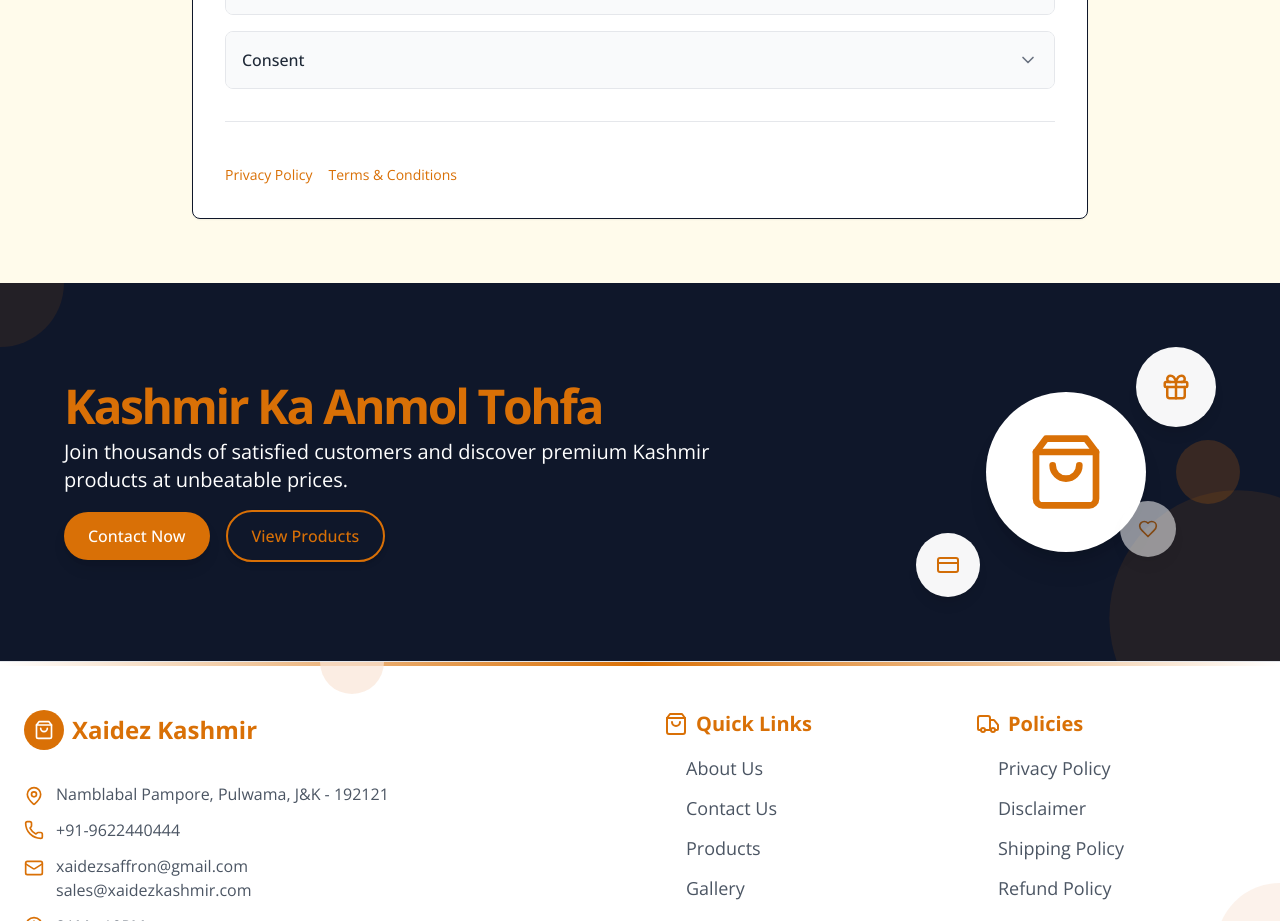
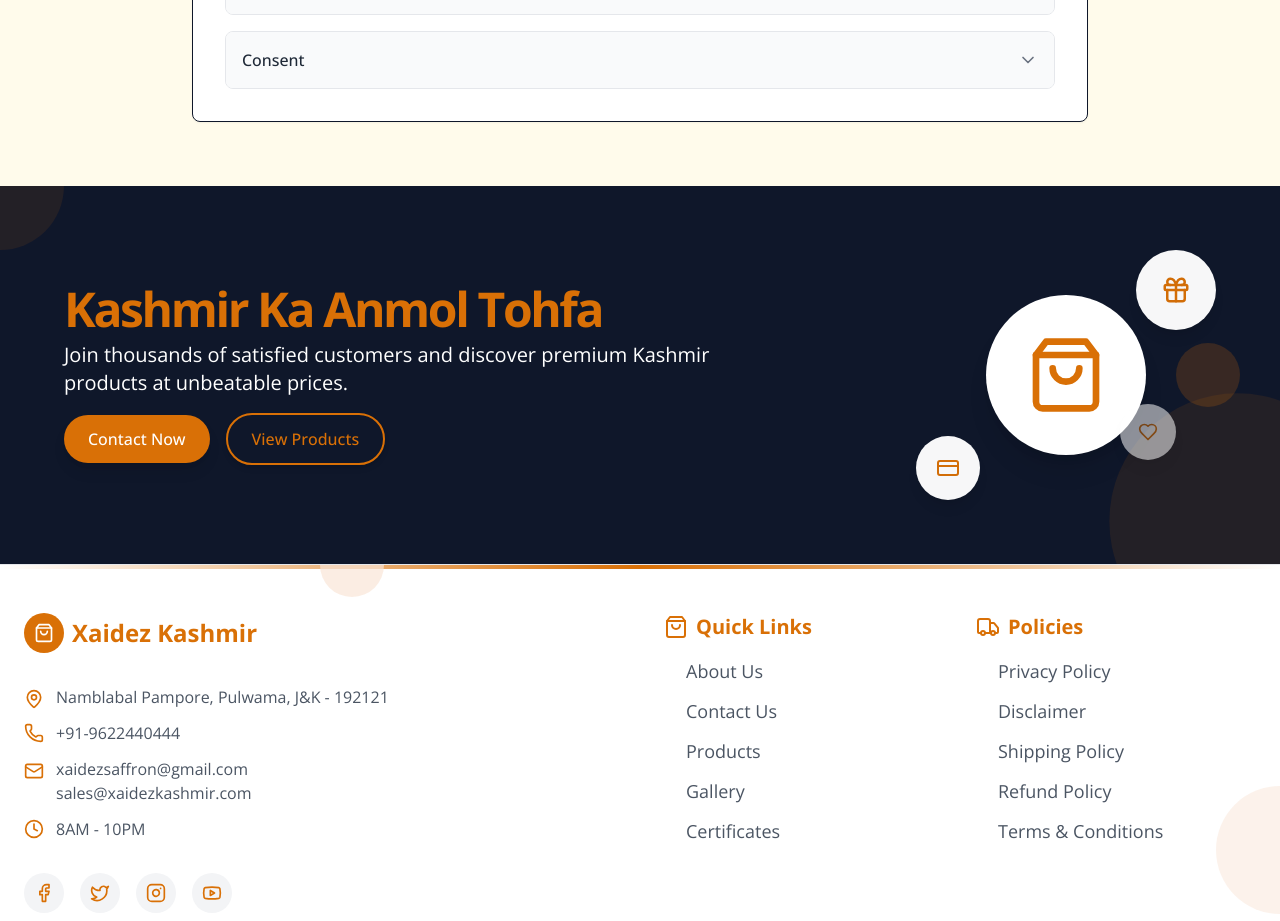
Before and after one commit to AdiInfiniteLoop/xaidez, a Next.js app: page /disclaimer in a window 1280 px wide. Shown: the part 780-1701 px from the top of the page. Built offline with nearby package versions, Linux system fonts and the light colour scheme.

Commit message:
remove a tag

```diff
--- a/app/disclaimer/page.tsx
+++ b/app/disclaimer/page.tsx
@@ -76,16 +76,6 @@
             ))}
           </div>
 
-          <div className="mt-8 pt-6 border-t border-gray-200">
-            <div className="mt-4">
-              <a href="/privacy-policy" className="text-sm text-xaidez-accent hover:underline mr-4">
-                Privacy Policy
-              </a>
-              <a href="/terms-conditions" className="text-sm text-xaidez-accent hover:underline">
-                Terms & Conditions
-              </a>
-            </div>
-          </div>
         </div>
       </div>
     </section>
--- a/app/privacy-policy/page.tsx
+++ b/app/privacy-policy/page.tsx
@@ -87,15 +87,6 @@
               </div>
             ))}
           </div>
-
-          <div className="mt-8 pt-6 border-t border-gray-200">
-
-            <div className="mt-4">
-              <a href="/disclaimer" className="text-sm text-xaidez-accent hover:underline">
-                Read our Disclaimer
-              </a>
-            </div>
-          </div>
         </div>
       </div>
     </section>
--- a/app/refund-policy/page.tsx
+++ b/app/refund-policy/page.tsx
@@ -72,17 +72,6 @@
               </div>
             ))}
           </div>
-
-          <div className="mt-8 pt-6 border-t border-gray-200">
-            <div className="mt-4">
-              <a href="/privacy-policy" className="text-sm text-xaidez-accent hover:underline mr-4">
-                Privacy Policy
-              </a>
-              <a href="/terms-conditions" className="text-sm text-xaidez-accent hover:underline">
-                Terms & Conditions
-              </a>
-            </div>
-          </div>
         </div>
       </div>
     </section>
--- a/app/shipping-policy/page.tsx
+++ b/app/shipping-policy/page.tsx
@@ -99,17 +99,6 @@
               </div>
             ))}
           </div>
-
-          <div className="mt-8 pt-6 border-t border-gray-200">
-            <div className="mt-4">
-              <a href="/refund-policy" className="text-sm text-xaidez-accent hover:underline mr-4">
-                Refund Policy
-              </a>
-              <a href="/terms-conditions" className="text-sm text-xaidez-accent hover:underline">
-                Terms & Conditions
-              </a>
-            </div>
-          </div>
         </div>
       </div>
     </section>
--- a/app/terms-conditions/page.tsx
+++ b/app/terms-conditions/page.tsx
@@ -85,16 +85,6 @@
             ))}
           </div>
 
-          <div className="mt-8 pt-6 border-t border-gray-200">
-            <div className="mt-4">
-              <a href="/privacy-policy" className="text-sm text-xaidez-accent hover:underline mr-4">
-                Privacy Policy
-              </a>
-              <a href="/disclaimer" className="text-sm text-xaidez-accent hover:underline">
-                Disclaimer
-              </a>
-            </div>
-          </div>
         </div>
       </div>
     </section>
```
